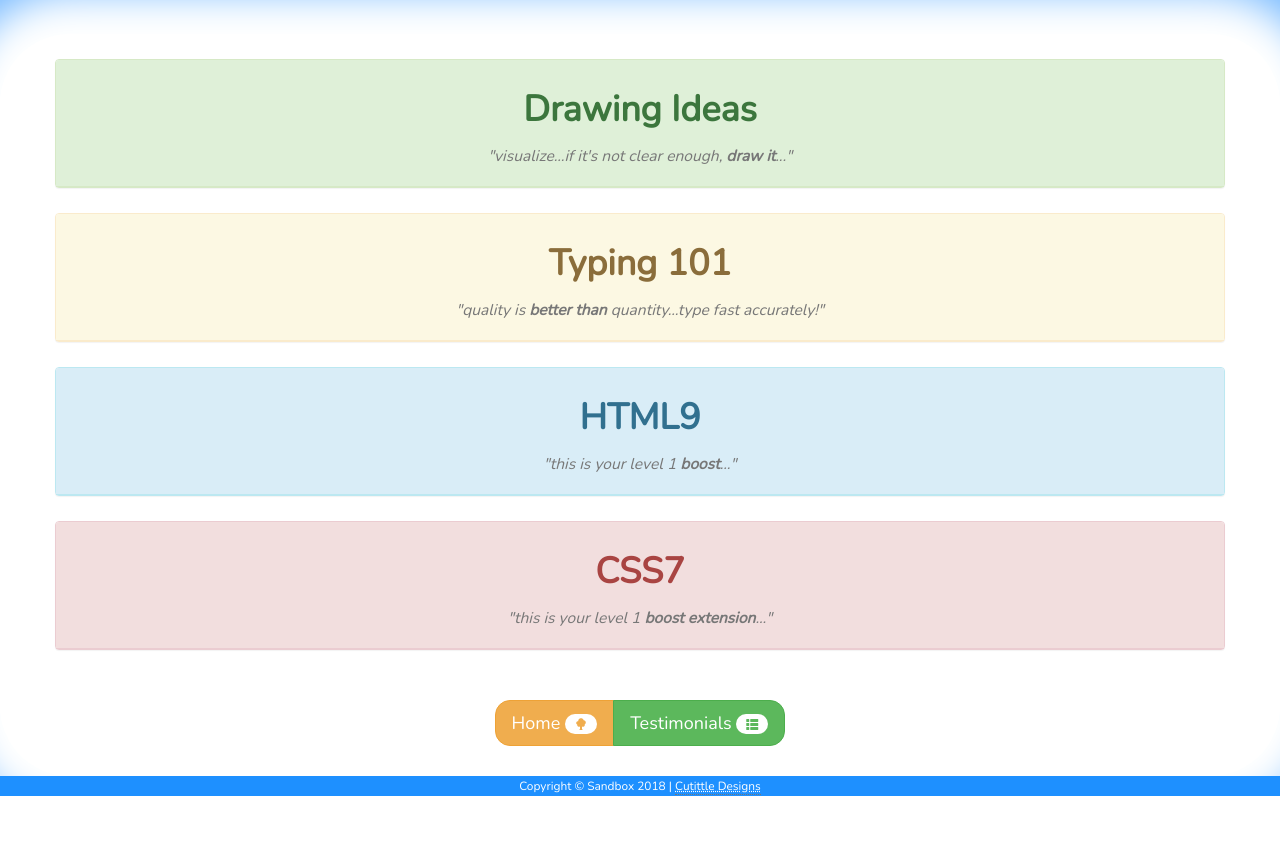
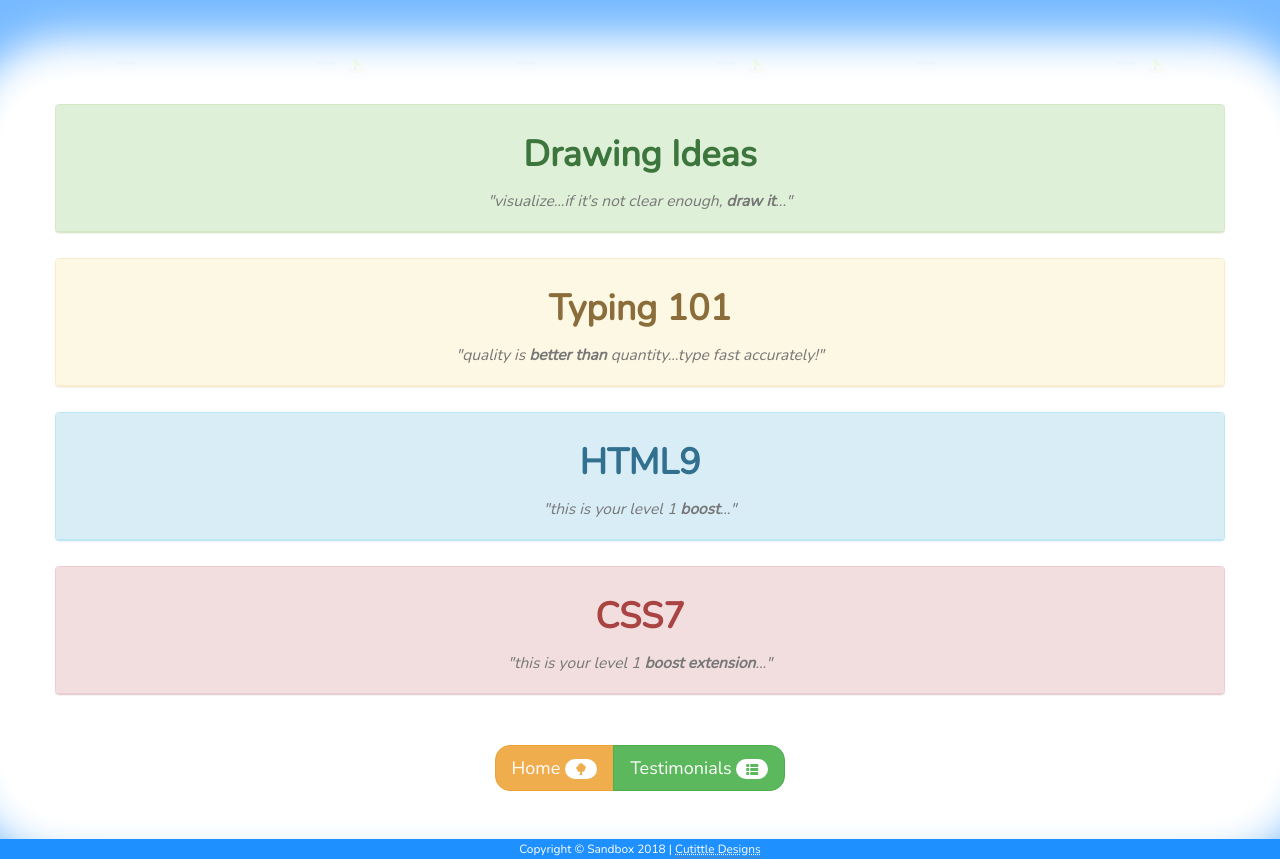
Before and after one commit to earlyshell/TheSandbox, a plain HTML site: page workshop.html in a window 1280 px wide. Shown: the part 98-957 px from the top of the page. Before the commit the page ends 894 px from the top, so only its background shows below. Drawn offline with nearby package versions, Linux system fonts and the light colour scheme.

Commit message:
Footer fix - Absolute Bottom 0 goodness!

```diff
--- a/res/sandbox-css/fancy.css
+++ b/res/sandbox-css/fancy.css
@@ -134,8 +134,9 @@
 
 /* Common to all pages */
 footer {
-	position: relative;
-	bottom: 0;
-	right: 0;
-	left: 0;
+	position: absolute;
+	bottom: 0 !important;
+	width: 100%;
+	/*right: 0;
+	left: 0;*/
 }
--- a/workshop.html
+++ b/workshop.html
@@ -95,6 +95,9 @@
 			}
 			.mt-30 {
 				margin-top: 30px;
+			}
+			.mt-75 {
+				margin-top: 75px;
 			}
 			.mb-30 {
 				margin-bottom: 30px;
@@ -359,7 +362,7 @@
 		</div>
 
 		<!-- WORKSHOP -->
-		<section class="container-fluid mt-30" id="maincontainer" style="background-color: white; box-shadow: 0 0 3em 3em white; border-radius: 5em;"  id="workshop">
+		<section class="container-fluid mt-75" id="maincontainer" style="background-color: white; box-shadow: 0 0 3em 3em white; border-radius: 5em;"  id="workshop">
 
 			<!-- DRAWING IDEAS -->
 			<div class="container alt-container-content-mb-0 panel panel-success"> <!-- style="border: 1px solid red;" -->
@@ -856,11 +859,38 @@
 				</a>
 			</div>
 		</section>
-
+		<!-- FOOTER DECORATION -->
+		<!-- <section class="container-fluid" id="contact" style="margin-top: 5vw;">
+			<div class="container alt-container-content">
+				<div class="row" >
+					<div class="row no-p-m">
+						<div class="col-sm-12 col-md-12 col-lg-12 center-block">
+							<div class="balloon center-block jumbotron" style="padding: 50px;">
+								<p class="mt-30 visible-xs visible-sm hidden-md hidden-lg" style="font-style: italic; font-size: 1.4em;">Games are games,
+								coding is more than coding...</p>
+								<p class="visible-xs visible-sm hidden-md hidden-lg"><strong>Coding is Games++</strong></p>
+								<p style="display: none;">Message
+								</p>
+								<img class="hidden-xs hidden-sm" src="res/tuitt_static_qr_code_without_logo.png" alt="Tuitt's Static QR Code" style="height: 190px; width: auto;border-radius: 50%; background-color: rgba(255,255,255,0.4)">
+							</div>
+							<div class="row no-p-m">
+								<span style="color:black; z-index: 1;" class="caret bigger-caret center-block"></span>
+							</div>
+						</div>
+						<div class="row">
+							<img src="res/player.png" class="center-block" alt="Player One" style="vertical-align: baseline; height: 150px; width: auto;">
+						</div>
+					</div>
+				</div>
+			</div>
+		</section> -->
 		<!-- FOOTER -->
-		<footer class="text-center container-fluid" style="background: dodgerblue; color: white; bottom: 0;">
-			<small>Copyright &copy; Sandbox 2018 | <abbr title="Cute & Little">Cutittle Designs</small>
-		</footer>
+		<div style="position: relative; margin-top: 3vw;">
+			<footer class="text-center container-fluid" style="background: dodgerblue; color: white;">
+				<small>Copyright &copy; Sandbox 2018 | <abbr title="Cute & Little">Cutittle Designs</abbr></small>
+			</footer>
+		</div>
+		<!-- Excluded Zoom below 50% from use case. Enjoy viewing at 50% up.  -->
 
 
 		<!-- SCRIPTS HERE -->
```
Also changed, not shown: index.html (+10 -10 lines).
